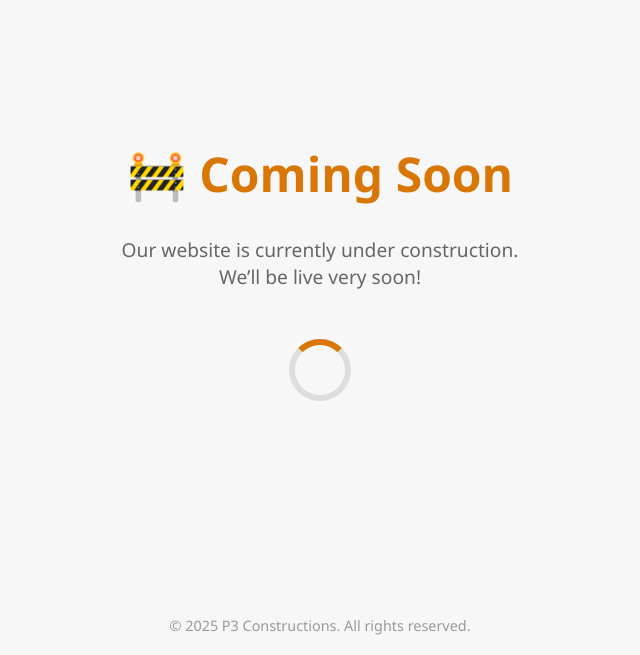
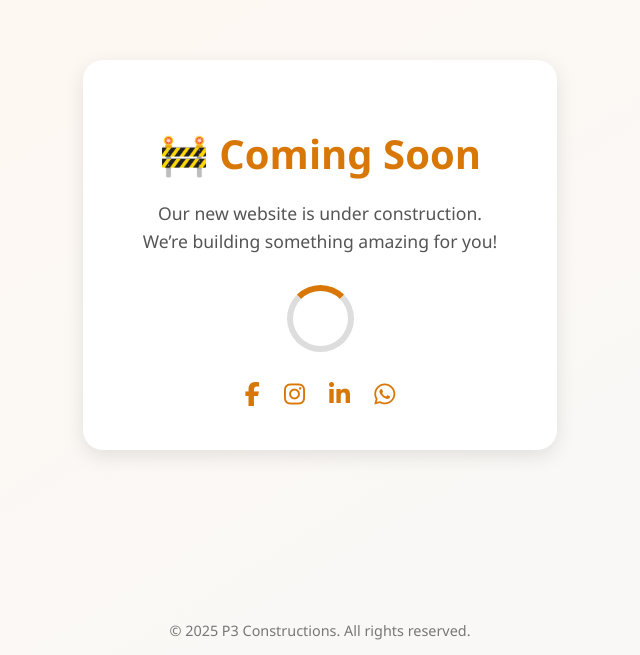
Before and after one commit to dalavipravin-lab/P3Constructions, a plain HTML site: page index.html in a window 1280 px wide. Shown: the part 145-800 px from the top of the page, without its empty margins (320-960 px from the left). Drawn offline with Linux system fonts and the light colour scheme.

Commit message:
Update index.html

```diff
--- a/index.html
+++ b/index.html
@@ -1,42 +1,67 @@
 <!DOCTYPE html>
 <html lang="en">
 <head>
-    <meta charset="UTF-8">
-    <meta name="viewport" content="width=device-width, initial-scale=1.0">
+  <meta charset="UTF-8" />
+  <meta name="viewport" content="width=device-width, initial-scale=1.0" />
   <title>P3 Constructions</title>
   <style>
+    /* --- Global Styles --- */
     body {
       margin: 0;
       padding: 0;
       font-family: "Segoe UI", Arial, sans-serif;
-            background-color: #f7f7f7;
+      background: linear-gradient(to bottom right, #fff8f0, #f8f8f8);
       color: #333;
       height: 100vh;
       display: flex;
       align-items: center;
       justify-content: center;
+      flex-direction: column;
       text-align: center;
-            flex-direction: column;
     }
 
+    /* --- Content Box --- */
+    .container {
+      background: #ffffff;
+      padding: 40px 60px;
+      border-radius: 20px;
+      box-shadow: 0 6px 20px rgba(0, 0, 0, 0.1);
+      max-width: 450px;
+      animation: fadeIn 1.2s ease;
+    }
+
+    @keyframes fadeIn {
+      from {
+        opacity: 0;
+        transform: translateY(20px);
+      }
+      to {
+        opacity: 1;
+        transform: translateY(0);
+      }
+    }
+
+    /* --- Headings --- */
     h1 {
-            font-size: 3rem;
-            color: #d97706; /* nice orange shade */
+      font-size: 2.5rem;
+      color: #d97706;
       margin-bottom: 10px;
     }
 
     p {
-            font-size: 1.2rem;
-            color: #666;
+      font-size: 1.1rem;
+      color: #555;
+      line-height: 1.6;
     }
 
+    /* --- Loader --- */
     .loader {
-            margin-top: 30px;
+      margin: 30px auto 10px;
       border: 6px solid #ddd;
       border-top: 6px solid #d97706;
       border-radius: 50%;
-            width: 50px;
-            height: 50px;
+      width: 55px;
+      height: 55px;
       animation: spin 1s linear infinite;
     }
 
@@ -45,21 +70,61 @@
       100% { transform: rotate(360deg); }
     }
 
+    /* --- Social Links --- */
+    .social-icons {
+      margin-top: 25px;
+    }
+
+    .social-icons a {
+      text-decoration: none;
+      color: #d97706;
+      font-size: 1.5rem;
+      margin: 0 10px;
+      transition: color 0.3s;
+    }
+
+    .social-icons a:hover {
+      color: #b45309;
+    }
+
+    /* --- Footer --- */
     footer {
       position: absolute;
-            bottom: 20px;
+      bottom: 15px;
       font-size: 0.9rem;
-            color: #999;
+      color: #777;
+    }
+
+    @media (max-width: 500px) {
+      .container {
+        padding: 30px 25px;
+        width: 90%;
+      }
+      h1 {
+        font-size: 2rem;
+      }
     }
   </style>
+
+  <!-- Font Awesome for Icons -->
+  <script src="https://kit.fontawesome.com/a2d9b6d3a4.js" crossorigin="anonymous"></script>
 </head>
+
 <body>
+  <div class="container">
     <h1>🚧 Coming Soon</h1>
-    <p>Our website is currently under construction.<br>
-       We’ll be live very soon!</p>
+    <p>Our new website is under construction.<br>We’re building something amazing for you!</p>
+
     <div class="loader"></div>
+
+    <div class="social-icons">
+      <a href="https://facebook.com/" target="_blank"><i class="fab fa-facebook-f"></i></a>
+      <a href="https://www.instagram.com/" target="_blank"><i class="fab fa-instagram"></i></a>
+      <a href="https://www.linkedin.com/" target="_blank"><i class="fab fa-linkedin-in"></i></a>
+      <a href="https://wa.me/919876543210" target="_blank"><i class="fab fa-whatsapp"></i></a>
+    </div>
+  </div>
 
   <footer>© 2025 P3 Constructions. All rights reserved.</footer>
 </body>
-
 </html>
```
Lines whose indentation alone changed are shown as unchanged.
